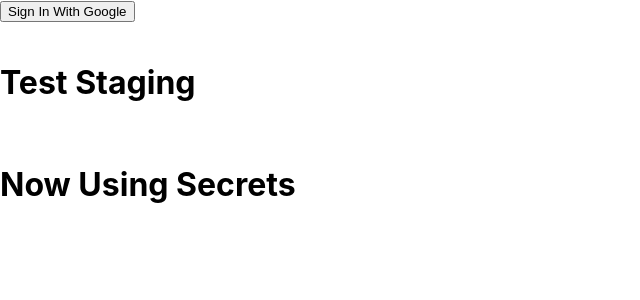
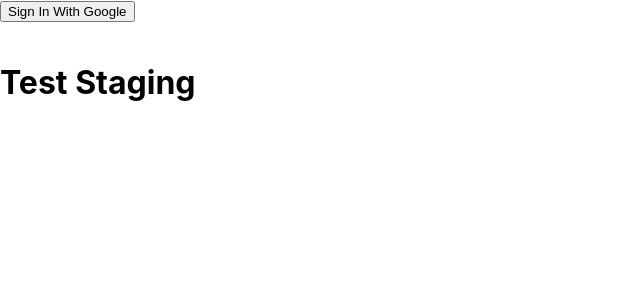
Before and after one commit to Jkroeger123/554FinalProject, a Next.js app: page / in a window 1280 px wide. Shown: the top 300 px of the page, without its empty margins (0-640 px from the left). Built offline with nearby package versions, Linux system fonts and the light colour scheme.

Commit message:
remove line

```diff
--- a/pages/index.js
+++ b/pages/index.js
@@ -29,7 +29,7 @@ export default function Home() {
       <br />
       <h1>Test Staging</h1>
       <br />
-      <h1>Now Using Secrets</h1>
+
     </div>
   )
 }
```
Also changed, not shown: Utils/firebase.js (+4 -4 lines).
